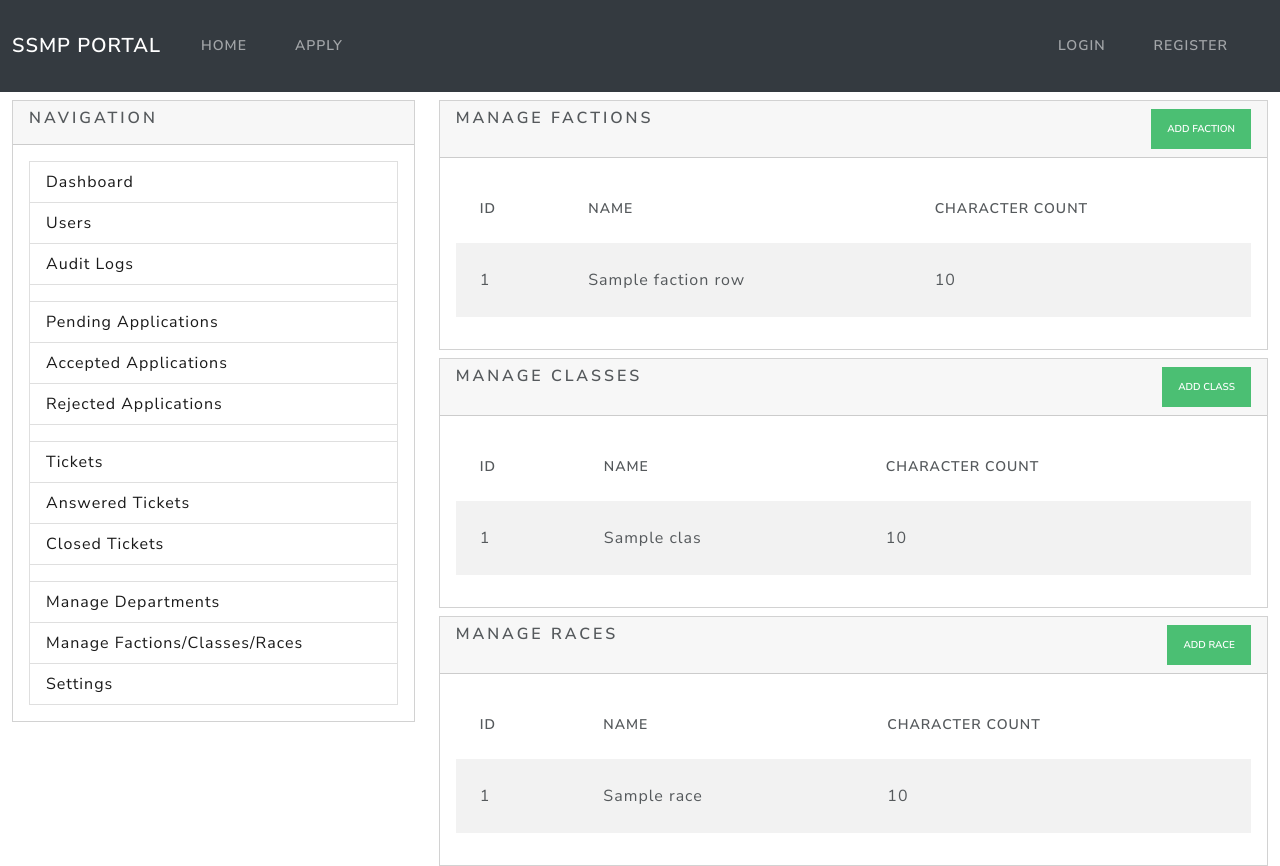
After one commit to mja00/swarmsmp-site, a Python web app: template services/web/project/templates/admin/manage_options.html in a window 1280 px wide. The commit adds this page. Run offline with Jinja, Linux system fonts and the light colour scheme; the template is opened without the code that fills it: most values are stand-ins (such as "Sample title", 1, 10 or a date in 2020); some libraries are stand-ins or nearby versions.

Commit message:
Update headers and create page

```diff
--- a/services/web/project/models.py
+++ b/services/web/project/models.py
@@ -551,6 +551,9 @@ class Class(db.Model):
     def __repr__(self):
         return '<Class %r>' % self.id
 
+    def total(self):
+        return len(self.characters)
+
 
 class Race(db.Model):
     __tablename__ = 'races'
@@ -570,6 +573,9 @@ class Race(db.Model):
 
     def __repr__(self):
         return '<Race %r>' % self.id
+
+    def total(self):
+        return len(self.characters)
 
 
 class AuditLog(db.Model):
--- a/services/web/project/templates/admin/admin_base.html
+++ b/services/web/project/templates/admin/admin_base.html
@@ -17,7 +17,7 @@
             <div class="col-lg-8">
                 <div class="card">
                     <div class="card-header">
-                        <h5>{%- block header %}{%- endblock %}</h5>
+                        {%- block header %}{%- endblock %}
                     </div>
                     <div class="card-body">
                         {%- block admin_content %}{%- endblock %}
--- a/services/web/project/templates/admin/admin_nav.html
+++ b/services/web/project/templates/admin/admin_nav.html
@@ -32,6 +32,9 @@
         <a href="{{ url_for('admin.departments') }}"
            class="list-group-item list-group-item-action {% if request.endpoint == 'admin.departments' %}active{% endif %}">Manage
             Departments</a>
+        <a href="{{ url_for('admin.manage_options') }}"
+           class="list-group-item list-group-item-action {% if request.endpoint == 'admin.manage_options' %}active{% endif %}">Manage
+            Factions/Classes/Races</a>
         <a href="{{ url_for('admin.settings') }}"
            class="list-group-item list-group-item-action {% if request.endpoint == 'admin.settings' %}active{% endif %}">Settings</a>
     </ul>
--- a/services/web/project/templates/admin/applications.html
+++ b/services/web/project/templates/admin/applications.html
@@ -1,5 +1,5 @@
 {% extends "admin/admin_base.html" %}
-{% block header %}Applications{% endblock %}
+{% block header %}<h5>Applications</h5>{% endblock %}
 {% block admin_content %}
     <table id="applications" class="table table-striped">
         <thead>
--- a/services/web/project/templates/admin/audit_logs.html
+++ b/services/web/project/templates/admin/audit_logs.html
@@ -1,5 +1,5 @@
 {% extends "admin/admin_base.html" %}
-{% block header %}Audit Logs{% endblock %}
+{% block header %}<h5>Audit Logs</h5>{% endblock %}
 {% block admin_content %}
     <table id="auditLogs" class="table table-striped">
         <tbody>
--- a/services/web/project/templates/admin/departments.html
+++ b/services/web/project/templates/admin/departments.html
@@ -1,5 +1,5 @@
 {% extends "admin/admin_base.html" %}
-{% block header %}Ticket Departments{% endblock %}
+{% block header %}<h5>Ticket Departments</h5>{% endblock %}
 {% block admin_content %}
     <table class="table table-striped table-bordered">
         <thead>
--- a/services/web/project/templates/admin/index.html
+++ b/services/web/project/templates/admin/index.html
@@ -1,5 +1,5 @@
 {% extends "admin/admin_base.html" %}
-{% block header %}Statistics{% endblock %}
+{% block header %}<h5>Statistics</h5>{% endblock %}
 {% block admin_content %}
     <h5 class="text-center">Faction Stats</h5>
     {% for faction_row in factions|batch(3, "empty") %}
--- /dev/null
+++ b/services/web/project/templates/admin/manage_options.html
@@ -0,0 +1,104 @@
+{% extends "admin/admin_base.html" %}
+{% import 'components/theme_dropdown.html' as td %}
+{% block header %}
+    <div class="row g-0">
+        <div class="col-6">
+            <h5>Manage Factions</h5>
+        </div>
+        <div class="col-6">
+            <button class="float-end btn btn-success btn-sm" id="add-faction" data-bs-toggle="modal"
+                    data-bs-target="#addFaction">Add Faction
+            </button>
+        </div>
+    </div>
+{% endblock %}
+{% block admin_content %}
+    <table class="table table-striped">
+        <thead>
+            <tr>
+                <th>ID</th>
+                <th>Name</th>
+                <th>Character Count</th>
+            </tr>
+        </thead>
+        <tbody>
+            {% for faction in factions %}
+                <tr>
+                    <td>{{ faction.id }}</td>
+                    <td>{{ faction.name }}</td>
+                    <td>{{ faction.total() }}</td>
+                </tr>
+            {% endfor %}
+        </tbody>
+    </table>
+{% endblock %}
+{% block extra_cards %}
+    <div class="card mt-2">
+        <div class="card-header">
+            <div class="row g-0">
+                <div class="col-6">
+                    <h5>Manage Classes</h5>
+                </div>
+                <div class="col-6">
+                    <button class="float-end btn btn-success btn-sm" id="add-class" data-bs-toggle="modal"
+                            data-bs-target="#addClass">Add Class
+                    </button>
+                </div>
+            </div>
+        </div>
+        <div class="card-body">
+            <table class="table table-striped">
+                <thead>
+                    <tr>
+                        <th>ID</th>
+                        <th>Name</th>
+                        <th>Character Count</th>
+                    </tr>
+                </thead>
+                <tbody>
+                    {% for class in classes %}
+                        <tr>
+                            <td>{{ class.id }}</td>
+                            <td>{{ class.name }}</td>
+                            <td>{{ class.total() }}</td>
+                        </tr>
+                    {% endfor %}
+                </tbody>
+            </table>
+        </div>
+    </div>
+    <div class="card mt-2">
+        <div class="card-header">
+            <div class="row g-0">
+                <div class="col-6">
+                    <h5>Manage Races</h5>
+                </div>
+                <div class="col-6">
+                    <button class="float-end btn btn-success btn-sm" id="add-race" data-bs-toggle="modal"
+                            data-bs-target="#addRace">Add Race
+                    </button>
+                </div>
+            </div>
+        </div>
+        <div class="card-body">
+            <table class="table table-striped">
+                <thead>
+                    <tr>
+                        <th>ID</th>
+                        <th>Name</th>
+                        <th>Character Count</th>
+                    </tr>
+                </thead>
+                <tbody>
+                    {% for race in races %}
+                        <tr>
+                            <td>{{ race.id }}</td>
+                            <td>{{ race.name }}</td>
+                            <td>{{ race.total() }}</td>
+                        </tr>
+                    {% endfor %}
+                </tbody>
+            </table>
+        </div>
+    </div>
+{% endblock %}
--- a/services/web/project/templates/admin/settings.html
+++ b/services/web/project/templates/admin/settings.html
@@ -1,6 +1,6 @@
 {% extends "admin/admin_base.html" %}
 {% import 'components/theme_dropdown.html' as td %}
-{% block header %}Settings | Don't touch without MJ's permission{% endblock %}
+{% block header %}<h5>Settings | Don't touch without MJ's permission</h5>{% endblock %}
 {% block admin_content %}
     <form id="settingsForm" action="#" method="post" class="mb-4">
         <div class="row g-2">
--- a/services/web/project/templates/admin/tickets.html
+++ b/services/web/project/templates/admin/tickets.html
@@ -1,5 +1,5 @@
 {% extends "admin/admin_base.html" %}
-{% block header %}Tickets{% endblock %}
+{% block header %}<h5>Tickets</h5>{% endblock %}
 {% block admin_content %}
     <table id="ticket-table" class="table table-striped">
         <thead>
--- a/services/web/project/templates/admin/users.html
+++ b/services/web/project/templates/admin/users.html
@@ -1,5 +1,5 @@
 {% extends "admin/admin_base.html" %}
-{% block header %}Users{% endblock %}
+{% block header %}<h5>Users</h5>{% endblock %}
 {% block admin_content %}
     <table id="users" class="table table-striped table-bordered">
         <thead>
--- a/services/web/project/templates/admin/view_application.html
+++ b/services/web/project/templates/admin/view_application.html
@@ -1,5 +1,5 @@
 {% extends "admin/admin_base.html" %}
-{% block header %}Viewing Application for {{ application.user.username }}{% endblock %}
+{% block header %}<h5>Viewing Application for {{ application.user.username }}</h5>{% endblock %}
 {% block admin_content %}
     <div class="row mb-4">
         <div class="col">
--- a/services/web/project/templates/admin/view_ticket.html
+++ b/services/web/project/templates/admin/view_ticket.html
@@ -1,6 +1,6 @@
 {% extends "admin/admin_base.html" %}
 {% import 'components/view_ticket.html' as tv %}
-{% block header %}{{ ticket.subject }}{% endblock %}
+{% block header %}<h5>{{ ticket.subject }}</h5>{% endblock %}
 {% block admin_content %}
     {{ tv.view_ticket(ticket, current_user, departments) }}
 {% endblock %}
```
Also changed, not shown: services/web/project/blueprints/admin.py (+14 -3 lines).
